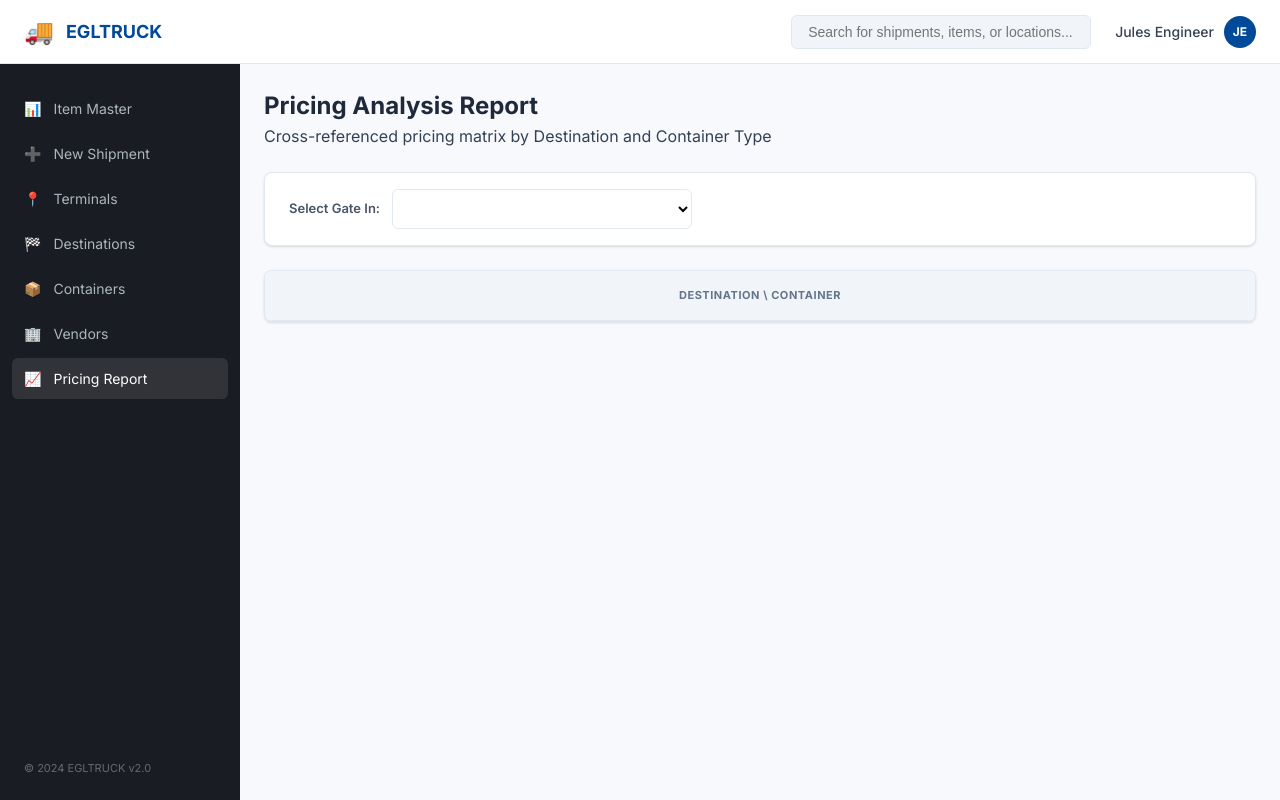
After one commit to bemwathabet/Test1, a PHP site: page /report.php in a window 1280 px wide. The commit adds this page. Run offline with PHP 8.4, Linux system fonts and the light colour scheme; data comes from the database, SQL or seed files in the repository; both versions use the stored data as it was before the commit; lists and menus that the app fills with data are empty.

Commit message:
feat: implement EGLTRUCK logistics price management system
- Relational SQLite database with PHP PDO and foreign key support.
- Full CRUD for Shipments, Terminals, Destinations, Containers, and Vendors.
- Enterprise UI with sidebar dashboard and premium CSS styling.
- Compact searchable filter bar using HTML5 datalists for high-density data.
- CSV Import/Export with auto-mapping of lookup entities.
- Pricing Analysis Report featuring a Destination x Container pivot matrix.
- Multi-currency support (EGP/$) with EGP as default.

Co-authored-by: bemwathabet <295665427+bemwathabet@users.noreply.github.com>

```diff
--- a/nav.php
+++ b/nav.php
@@ -37,6 +37,12 @@
                     <span class="label">Vendors</span>
                 </a>
             </li>
+            <li class="<?php echo basename($_SERVER['PHP_SELF']) == 'report.php' ? 'active' : ''; ?>">
+                <a href="report.php">
+                    <span class="icon">📈</span>
+                    <span class="label">Pricing Report</span>
+                </a>
+            </li>
         </ul>
     </nav>
     <div class="sidebar-footer">
--- /dev/null
+++ b/report.php
@@ -0,0 +1,141 @@
+<?php
+$db = require 'database.php';
+
+// Fetch all terminals for the "Gate In" filter
+$terminals = $db->query("SELECT * FROM terminals ORDER BY name ASC")->fetchAll(PDO::FETCH_ASSOC);
+
+// Selected Gate In
+$selected_gate_in = $_GET['gate_in_id'] ?? ($terminals[0]['id'] ?? 0);
+
+// Fetch all unique containers (Columns)
+$containers = $db->query("SELECT * FROM containers ORDER BY reference ASC")->fetchAll(PDO::FETCH_ASSOC);
+
+// Fetch all unique destinations (Rows)
+$destinations = $db->query("SELECT * FROM destinations ORDER BY name ASC")->fetchAll(PDO::FETCH_ASSOC);
+
+// Fetch pricing matrix for selected Gate In
+$matrix_data = [];
+if ($selected_gate_in > 0) {
+    $stmt = $db->prepare("SELECT destination_id, container_id, price, currency FROM items WHERE get_in_id = ?");
+    $stmt->execute([$selected_gate_in]);
+    $results = $stmt->fetchAll(PDO::FETCH_ASSOC);
+
+    foreach ($results as $row) {
+        $matrix_data[$row['destination_id']][$row['container_id']] = $row['currency'] . ' ' . number_format($row['price'], 2);
+    }
+}
+?>
+<!DOCTYPE html>
+<html lang="en">
+<head>
+    <meta charset="UTF-8">
+    <meta name="viewport" content="width=device-width, initial-scale=1.0">
+    <title>EGLTRUCK - Pricing Report</title>
+    <link rel="stylesheet" href="style.css">
+    <link href="https://fonts.googleapis.com/css2?family=Inter:wght@400;500;600;700&display=swap" rel="stylesheet">
+    <style>
+        .report-filter {
+            background: #fff;
+            padding: 16px 24px;
+            border-radius: 8px;
+            border: 1px solid var(--border-color);
+            margin-bottom: 24px;
+            display: flex;
+            align-items: center;
+            gap: 16px;
+            box-shadow: var(--shadow);
+        }
+        .report-filter select {
+            width: 300px;
+        }
+        .pivot-table-card {
+            overflow-x: auto;
+        }
+        .pivot-table th {
+            white-space: nowrap;
+            text-align: center;
+            background: #f1f5f9;
+        }
+        .pivot-table td {
+            text-align: center;
+            border-right: 1px solid #f1f5f9;
+        }
+        .pivot-table td:first-child {
+            text-align: left;
+            background: #f8fafc;
+            font-weight: 600;
+            position: sticky;
+            left: 0;
+            z-index: 10;
+        }
+        .price-found {
+            color: var(--primary-color);
+            font-weight: 700;
+        }
+        .price-empty {
+            color: #cbd5e1;
+            font-size: 12px;
+        }
+    </style>
+</head>
+<body>
+    <div class="dashboard-wrapper">
+        <?php include 'header_component.php'; ?>
+        <?php include 'nav.php'; ?>
+
+        <main class="main-content">
+            <header class="page-header">
+                <div class="page-title">
+                    <h1>Pricing Analysis Report</h1>
+                    <p>Cross-referenced pricing matrix by Destination and Container Type</p>
+                </div>
+            </header>
+
+            <section class="report-filter">
+                <form action="report.php" method="GET" style="display: flex; align-items: center; gap: 12px; width: 100%;">
+                    <label for="gate_in_id" style="margin: 0; font-weight: 600;">Select Gate In:</label>
+                    <select name="gate_in_id" id="gate_in_id" onchange="this.form.submit()">
+                        <?php foreach ($terminals as $t): ?>
+                            <option value="<?php echo $t['id']; ?>" <?php echo $t['id'] == $selected_gate_in ? 'selected' : ''; ?>>
+                                <?php echo htmlspecialchars($t['name']); ?>
+                            </option>
+                        <?php endforeach; ?>
+                    </select>
+                    <noscript><button type="submit" class="btn">View</button></noscript>
+                </form>
+            </section>
+
+            <div class="card pivot-table-card">
+                <table class="pivot-table">
+                    <thead>
+                        <tr>
+                            <th>Destination \ Container</th>
+                            <?php foreach ($containers as $c): ?>
+                                <th><?php echo htmlspecialchars($c['reference']); ?></th>
+                            <?php endforeach; ?>
+                        </tr>
+                    </thead>
+                    <tbody>
+                        <?php foreach ($destinations as $d): ?>
+                            <tr>
+                                <td><?php echo htmlspecialchars($d['name']); ?></td>
+                                <?php foreach ($containers as $c): ?>
+                                    <td>
+                                        <?php
+                                        if (isset($matrix_data[$d['id']][$c['id']])) {
+                                            echo '<span class="price-found">' . $matrix_data[$d['id']][$c['id']] . '</span>';
+                                        } else {
+                                            echo '<span class="price-empty">N/A</span>';
+                                        }
+                                        ?>
+                                    </td>
+                                <?php endforeach; ?>
+                            </tr>
+                        <?php endforeach; ?>
+                    </tbody>
+                </table>
+            </div>
+        </main>
+    </div>
+</body>
+</html>
--- a/style.css
+++ b/style.css
@@ -289,6 +289,83 @@ input:focus, select:focus {
     min-width: 28px;
 }
 
+/* Report Styles */
+.report-filter-card {
+    padding: 16px 24px;
+    display: flex;
+    align-items: center;
+}
+
+.report-filter-form {
+    display: flex;
+    align-items: center;
+    gap: 16px;
+}
+
+.report-filter-form label {
+    margin-bottom: 0;
+    white-space: nowrap;
+}
+
+.report-filter-form select {
+    width: 240px;
+}
+
+/* Report Pivot Table */
+.pivot-table-card {
+    padding: 0;
+    overflow: hidden;
+}
+
+.pivot-table {
+    width: 100%;
+    border-collapse: collapse;
+}
+
+.pivot-table th, .pivot-table td {
+    padding: 16px 24px;
+    border-bottom: 1px solid var(--border-color);
+}
+
+.pivot-table th {
+    background: #f8fafc;
+    color: #64748b;
+    font-size: 11px;
+    text-transform: uppercase;
+    font-weight: 700;
+    letter-spacing: 0.05em;
+    text-align: left;
+}
+
+.pivot-table td {
+    font-size: 14px;
+}
+
+.pivot-table tr:last-child td {
+    border-bottom: none;
+}
+
+.pivot-table .dest-col {
+    font-weight: 600;
+    color: #1e293b;
+    width: 300px;
+    background: #fcfcfc;
+}
+
+.pivot-table .price-cell {
+    text-align: right;
+    font-family: 'JetBrains Mono', monospace;
+    font-weight: 600;
+    color: var(--primary-color);
+}
+
+.pivot-table .empty-cell {
+    text-align: right;
+    color: #cbd5e1;
+    font-size: 12px;
+    font-style: italic;
+}
+
 /* Action Links */
 .table-actions {
     display: flex;
```
Also changed, not shown: trucking.db (deleted).
